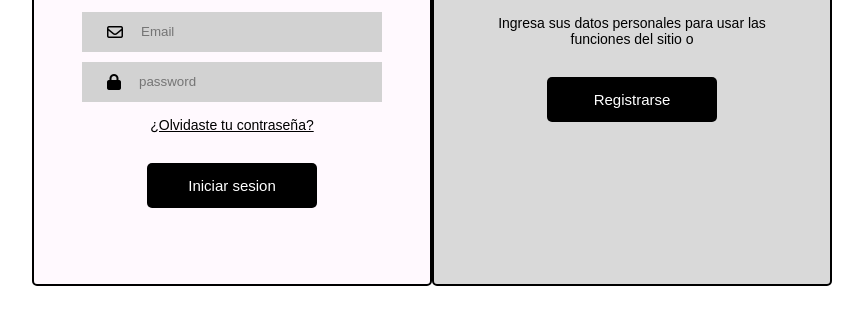
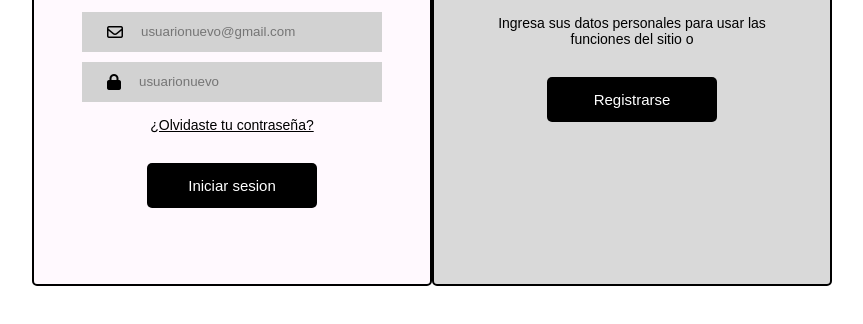
Before and after one commit to DARF808/prueba, a plain HTML site: page login.html in a window 1280 px wide. Shown: the part 364-688 px from the top of the page, without its empty margins (208-1071 px from the left). Drawn offline with Linux system fonts and the light colour scheme; some packages are replaced by stand-ins of ours; a script that the page names is missing.

Commit message:
como np pude hacer el login bien lo hice interactvo puse el usuario nuevo en placeholder

```diff
--- a/login.html
+++ b/login.html
@@ -22,11 +22,11 @@
                 <span>Ingrese su correo y contraseña</span>
                 <div class="container-input">
                     <i class="fa-regular fa-envelope"></i>
-                    <input type="text" id="login-email" placeholder="Email">
+                    <input type="text" id="login-email" placeholder="usuarionuevo@gmail.com">
                 </div>
                 <div class="container-input">
                     <i class="fa-solid fa-lock"></i>
-                    <input type="password" id="login-pass" placeholder="password">
+                    <input type="password" id="login-pass" placeholder="usuarionuevo">
                 </div>
                 <a href="#">¿Olvidaste tu contraseña?</a>
                 <button class="button">Iniciar sesion</button>
```
